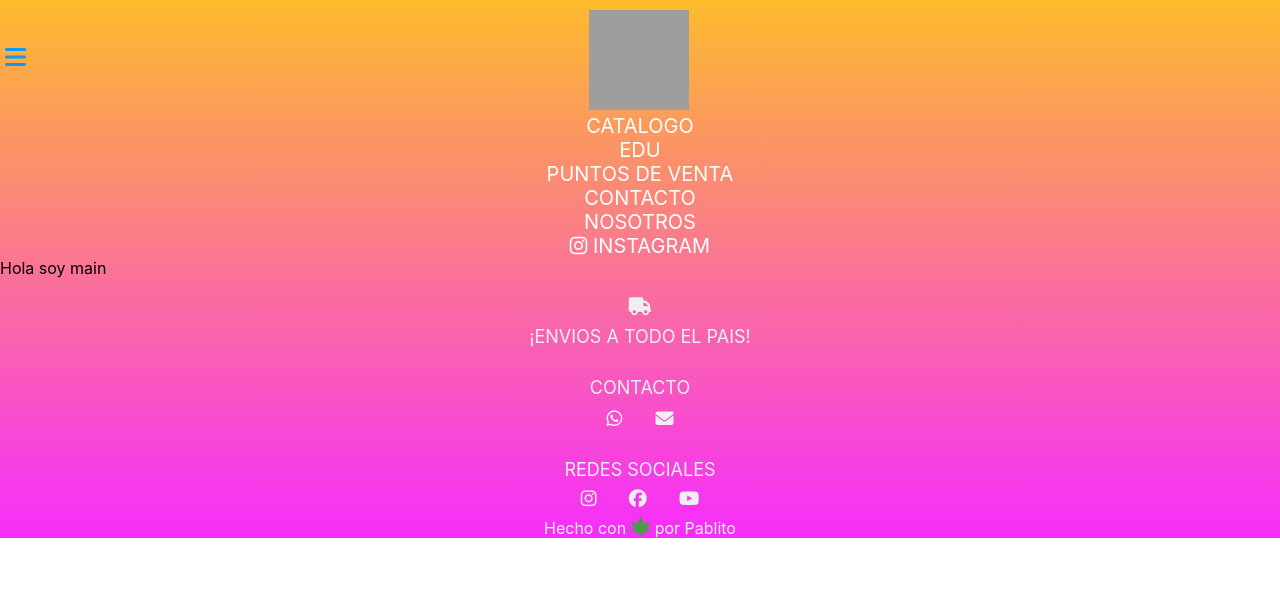
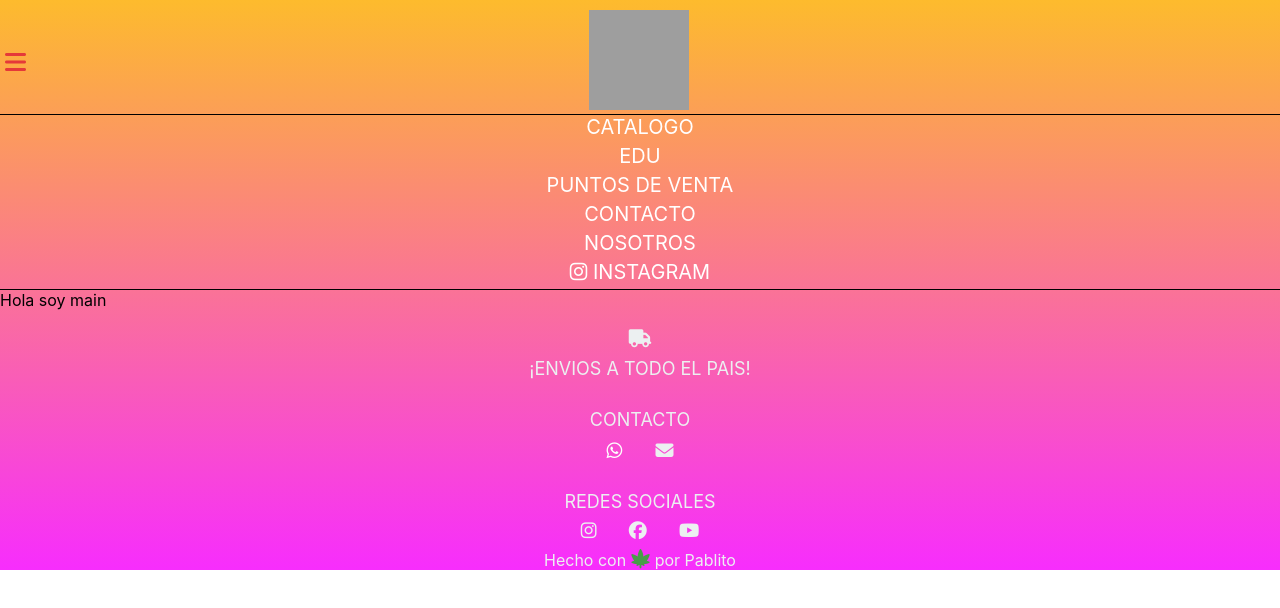
Before and after one commit to Pablito-1988/dog-grow, a React (Create React App) app: page / in a window 1280 px wide. Both pictures are taken after a click on the icon 15 px from the left and 57 px from the top of the page. Shown: the top 608 px of the page. Built offline with nearby package versions, Linux system fonts and the light colour scheme; grey boxes are pictures that could not be loaded.

Commit message:
header test 3

```diff
--- a/src/components/Header/Header.css
+++ b/src/components/Header/Header.css
@@ -31,14 +31,17 @@ a{
 .iconContainer{
     display: flex;
     flex-direction: row;
-    align-items: center;
+    align-items: flex-end;
     justify-content: space-around;
 }
 
 #burgerMenu{
     font-size: 24px;
-    color: rgb(11, 155,242);
-    margin-bottom: 10px;
+    color: rgb(229, 57,57);
+
+}
+.burguerQuote{
+    font-size: 16px
 }
 .menuButton{
     background-color: transparent;
@@ -50,7 +53,9 @@ a{
     flex-direction: column;
     width: 100%;
     animation-name: apear;
-    animation-duration: 0.1s;
+
+    border-top: 1px solid black;
+    border-bottom: 1px solid black;
 }
 
 @keyframes apear{
@@ -64,6 +69,7 @@ a{
 
 .navLink{
     font-size: 20px;
+    margin-bottom: 5px;
 }
 .navLink:hover{
     color: green;
--- a/src/components/Header/Header.js
+++ b/src/components/Header/Header.js
@@ -22,20 +22,15 @@ const Header = () => {
               id="burgerMenu"
               className="fas fa-bars"
             ></i>
-            {/* <button
-              onClick={handleDropdown}
-              id="burgerMenu"
-              className="menuButton"
-            >Menú</button> */}
+            {/* <p className="burguerQuote">Menú</p> */}
           </div>
         </div>
-          <div className="headerLogo">
-            <Link to={"/"} >
+        <div className="headerLogo">
+          <Link to={"/"}>
             <img src={logo} alt="logo" />
-            </Link>
-          </div>
-        <div className="headerSpace">
+          </Link>
         </div>
+        <div className="headerSpace"></div>
       </header>
       {DropdownMenu ? <Dropdown change={handleDropdown} /> : null}
     </>
```
